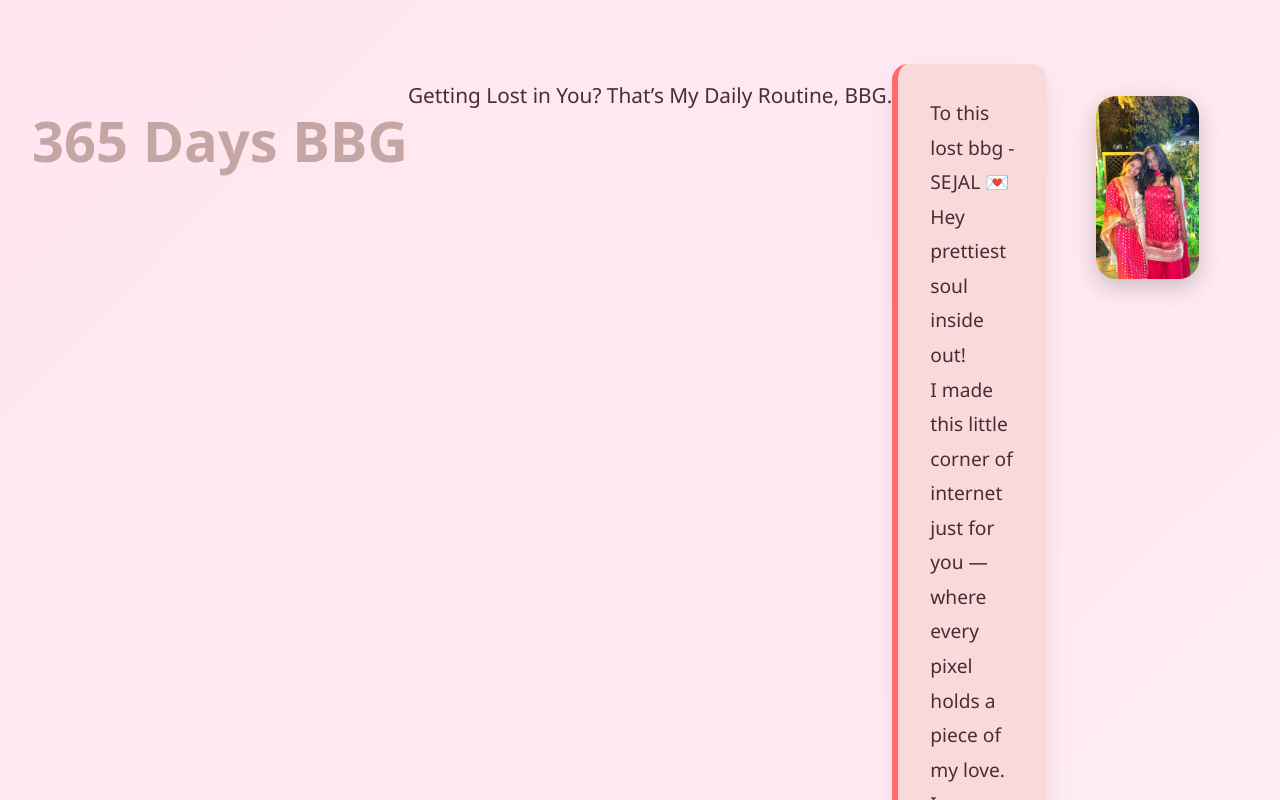
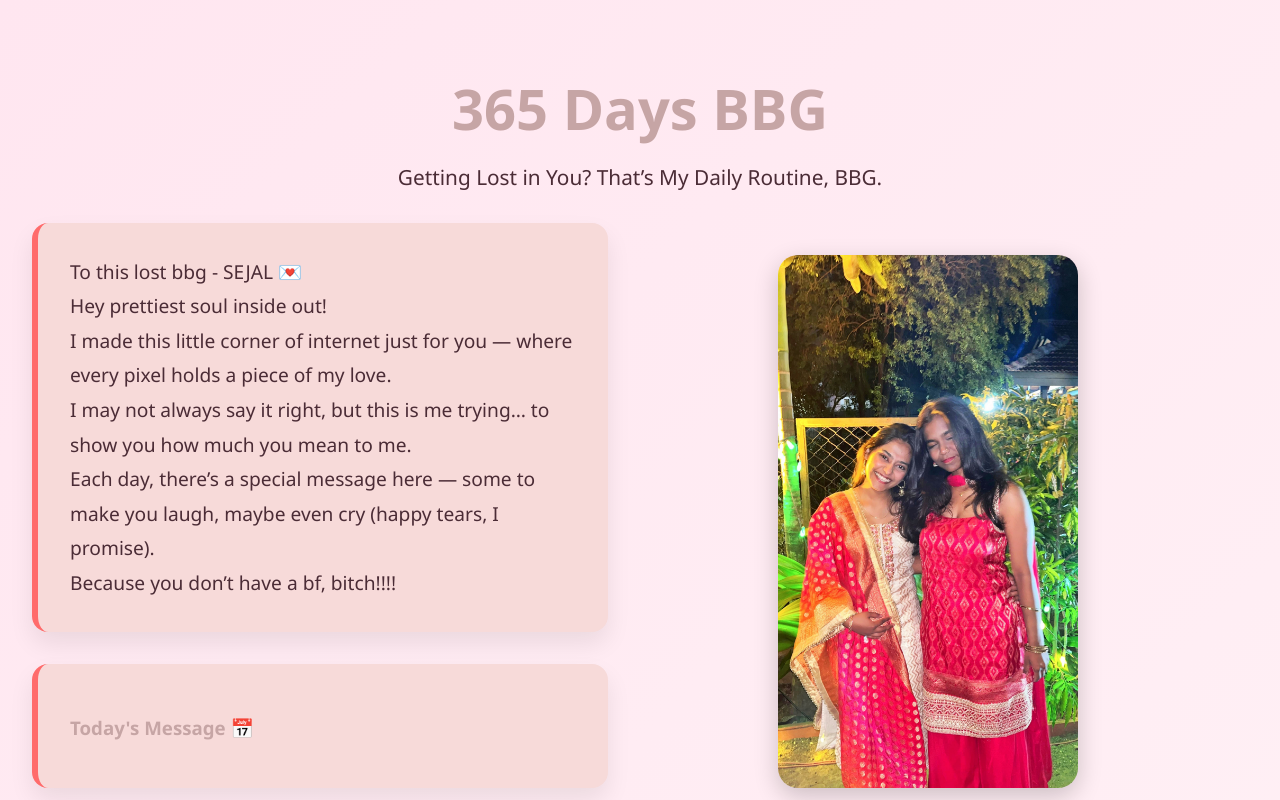
Before and after one commit to juie-ing/365-days-bbg, a React (Create React App) app: page / in a window 1280 px wide. Shown: the top 800 px of the page. Built offline with nearby package versions, Linux system fonts and the light colour scheme.

Commit message:
🚫 Remove leftover style.css import (final fix)

```diff
--- a/src/App.tsx
+++ b/src/App.tsx
@@ -149,10 +149,10 @@ function App() {
     <>
       <GlobalStyle />
       <AppContainer>
+      <Title>365 Days BBG</Title>
+      <Tagline>Getting Lost in You? That’s My Daily Routine, BBG.</Tagline>
 
         <ContentRow>
-        <Title>365 Days BBG</Title>
-        <Tagline>Getting Lost in You? That’s My Daily Routine, BBG.</Tagline>
           <CardColumn>
             <Card>
               <Message>{messages[0]}</Message>
```
